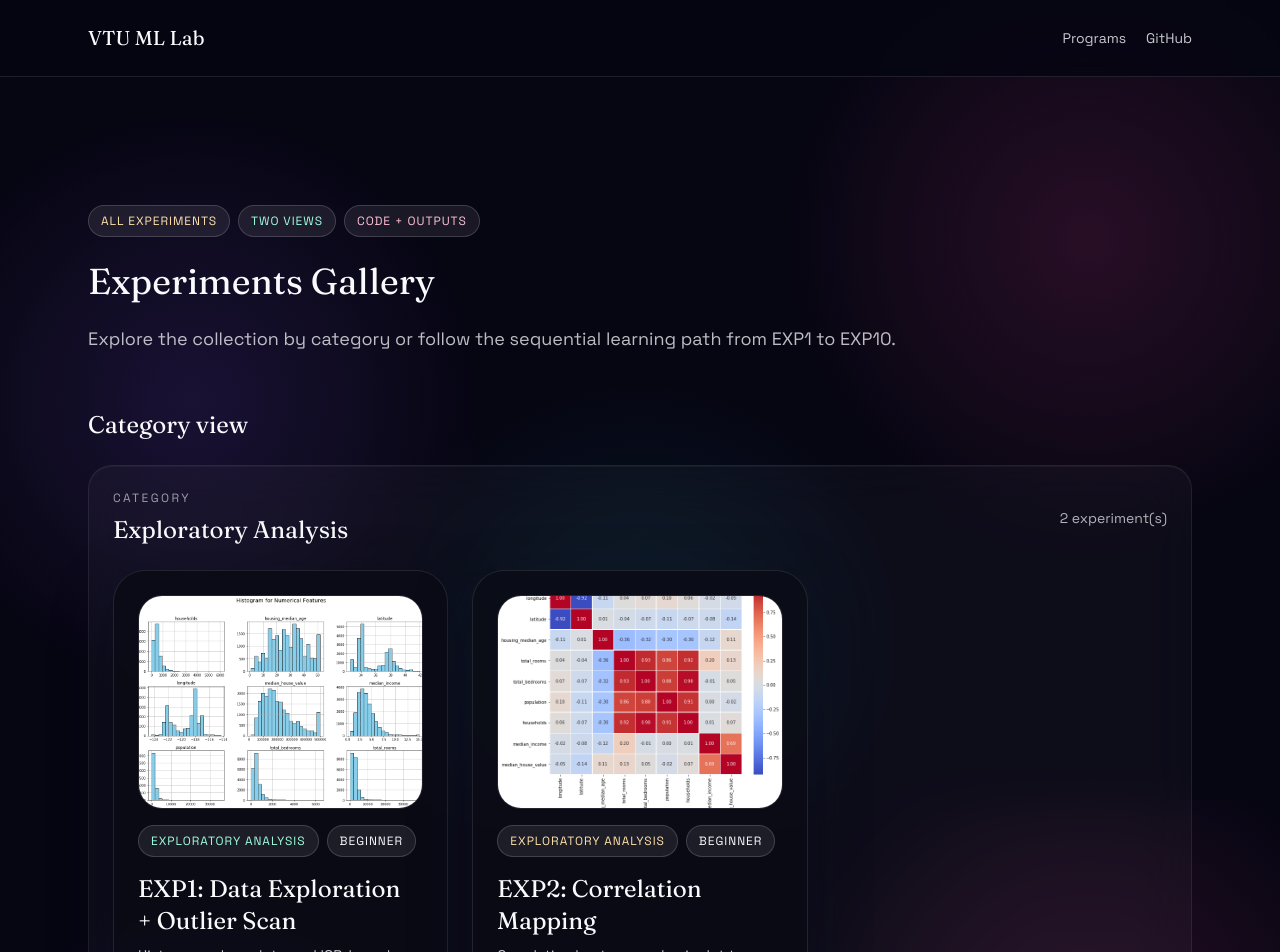
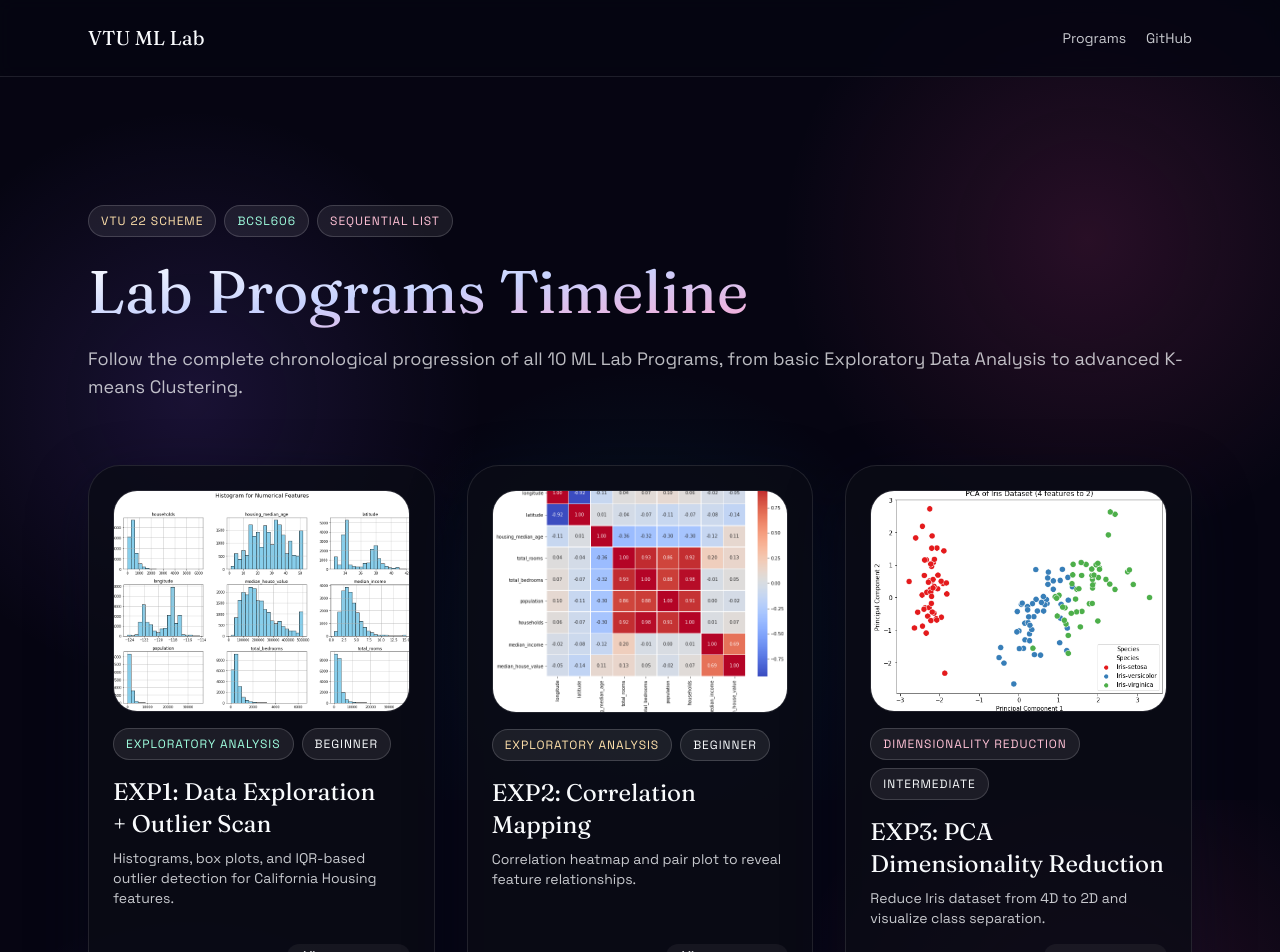
Before and after one commit to Rajath2005/ML, a Next.js app in the folder website/: page /experiments in a window 1280 px wide. Shown: the top 952 px of the page. Built offline with nearby package versions, Linux system fonts and the light colour scheme.

Commit message:
feat: add experiments page to display lab programs timeline

```diff
--- a/website/src/app/experiments/page.tsx
+++ b/website/src/app/experiments/page.tsx
@@ -1,67 +1,29 @@
 import ExperimentCard from "@/components/ExperimentCard";
 import Tag from "@/components/Tag";
-import { experiments, categories } from "@/data/experiments";
+import { experiments } from "@/data/experiments";
 
 export default function ExperimentsPage() {
   return (
-    <main className="section">
+    <main className="section animate-fade-in-up">
       <div className="mx-auto w-full max-w-6xl px-6">
         <header className="flex flex-col gap-6">
           <div className="flex flex-wrap gap-2">
-            <Tag label="All experiments" tone="glow" />
-            <Tag label="Two views" tone="mint" />
-            <Tag label="Code + Outputs" tone="berry" />
+            <Tag label="VTU 22 Scheme" tone="glow" />
+            <Tag label="BCSL606" tone="mint" />
+            <Tag label="Sequential List" tone="berry" />
           </div>
-          <h1 className="font-display text-4xl text-ink-100">Experiments Gallery</h1>
+          <h1 className="font-display text-4xl leading-tight sm:text-5xl lg:text-6xl">
+            <span className="gradient-text">Lab Programs Timeline</span>
+          </h1>
           <p className="text-lg text-ink-100/75">
-            Explore the collection by category or follow the sequential learning path from EXP1 to EXP10.
+            Follow the complete chronological progression of all 10 ML Lab Programs, from basic Exploratory Data Analysis to advanced K-means Clustering.
           </p>
         </header>
 
-        <section className="mt-14">
-          <h2 className="font-display text-2xl">Category view</h2>
-          <div className="mt-6 grid gap-6">
-            {categories.map((category) => {
-              const categoryItems = experiments.filter((experiment) => experiment.category === category);
-              if (categoryItems.length === 0) return null;
-
-              return (
-                <div key={category} className="glass rounded-3xl p-6">
-                  <div className="flex flex-wrap items-center justify-between gap-4">
-                    <div>
-                      <p className="text-xs uppercase tracking-[0.2em] text-ink-100/60">Category</p>
-                      <h3 className="mt-2 font-display text-2xl">{category}</h3>
-                    </div>
-                    <span className="text-sm text-ink-100/70">{categoryItems.length} experiment(s)</span>
-                  </div>
-                  <div className="mt-6 grid gap-6 lg:grid-cols-3">
-                    {categoryItems.map((experiment, index) => (
-                      <ExperimentCard key={experiment.id} experiment={experiment} index={index} />
-                    ))}
-                  </div>
-                </div>
-              );
-            })}
-          </div>
-        </section>
-
         <section className="mt-16">
-          <h2 className="font-display text-2xl">Sequential view</h2>
-          <p className="mt-2 text-sm text-ink-100/70">
-            Follow the progression from introductory analysis to advanced clustering.
-          </p>
-          <div className="mt-6 grid gap-6 lg:grid-cols-2">
+          <div className="grid gap-8 sm:grid-cols-2 lg:grid-cols-3">
             {experiments.map((experiment, index) => (
-              <div key={experiment.id} className="glass flex items-center gap-5 rounded-2xl p-5">
-                <div className="flex h-12 w-12 items-center justify-center rounded-full bg-ink-700 text-lg font-semibold text-glow-300">
-                  {index + 1}
-                </div>
-                <div>
-                  <p className="text-sm uppercase text-ink-100/60">EXP{index + 1}</p>
-                  <h3 className="font-display text-xl text-ink-100">{experiment.title}</h3>
-                  <p className="text-sm text-ink-100/70">{experiment.summary}</p>
-                </div>
-              </div>
+              <ExperimentCard key={experiment.id} experiment={experiment} index={index} />
             ))}
           </div>
         </section>
```
